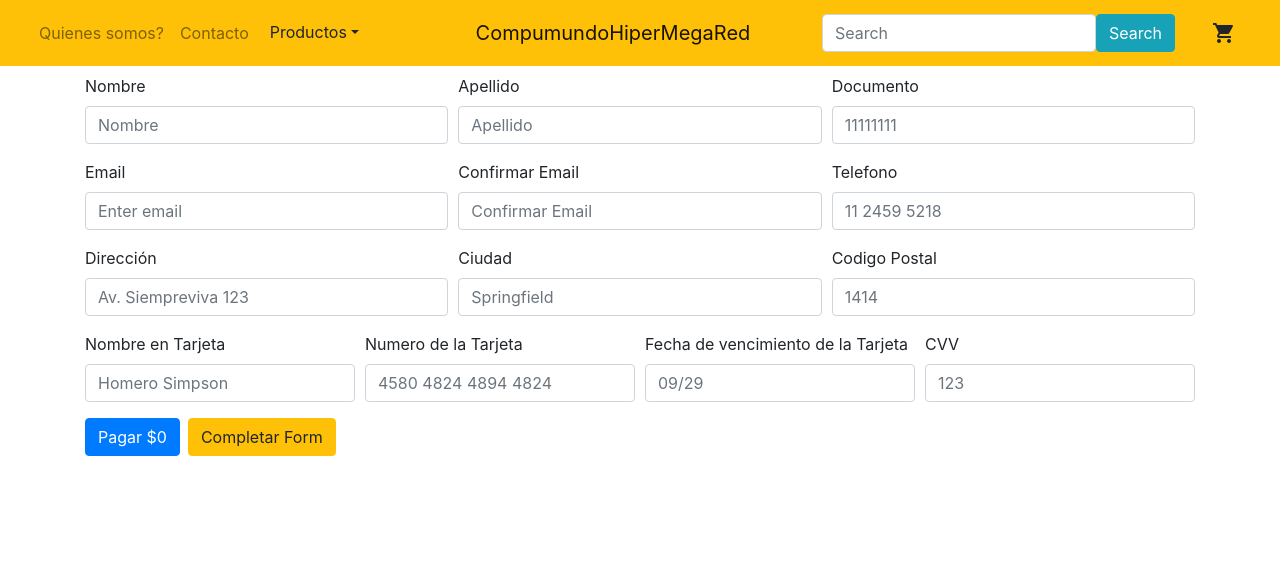
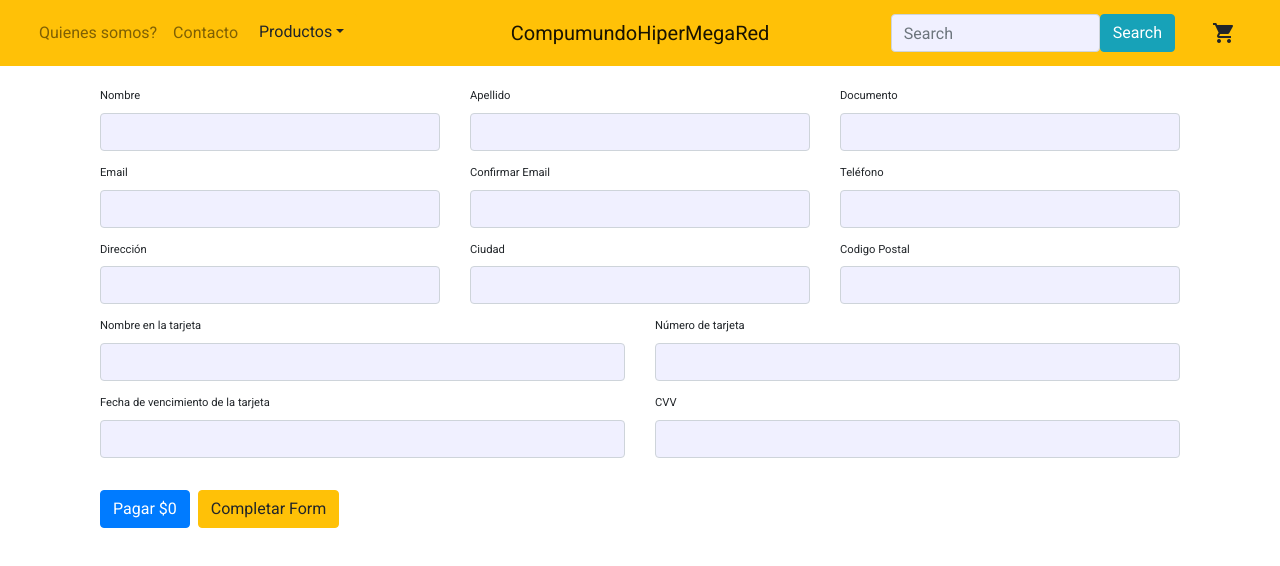
Before and after one commit to GermanDenaro/CompumundoHiperMegaRed-Denaro, a React (Create React App) app: page /checkout in a window 1280 px wide. Shown: the top 566 px of the page. Built offline with nearby package versions, Linux system fonts and the light colour scheme.

Commit message:
Checkout finalizado

```diff
--- a/package.json
+++ b/package.json
@@ -8,6 +8,7 @@
     "@testing-library/jest-dom": "^5.11.4",
     "@testing-library/react": "^11.1.0",
     "@testing-library/user-event": "^12.1.10",
+    "animate.css": "^4.1.1",
     "bootstrap": "^4.6.0",
     "firebase": "^8.6.1",
     "formik": "^2.2.8",
--- a/public/index.html
+++ b/public/index.html
@@ -27,6 +27,7 @@
     <link rel="stylesheet" href="https://cdn.jsdelivr.net/npm/bootstrap@4.6.0/dist/css/bootstrap.min.css" integrity="sha384-B0vP5xmATw1+K9KRQjQERJvTumQW0nPEzvF6L/Z6nronJ3oUOFUFpCjEUQouq2+l" crossorigin="anonymous">
     <link rel="stylesheet" href="https://cdnjs.cloudflare.com/ajax/libs/material-design-icons/3.0.2/iconfont/material-icons.min.css" integrity="sha512-y9glprRcVESvYY3suAqBUYXx0ySbQNvbzzgvLy9F2o38Y7XCNeq/No2gnHjV3+Rjyq5ijoPZRMXotpdw6jcG4g==" crossorigin="anonymous" />
     <link rel="stylesheet" href="https://fonts.googleapis.com/css?family=Roboto:300,400,500,700&display=swap" />
+    <link rel="stylesheet" href="https://cdnjs.cloudflare.com/ajax/libs/animate.css/4.1.1/animate.min.css"/>
     <title>React App</title>
   </head>
   <body>
--- a/src/App.css
+++ b/src/App.css
@@ -0,0 +1,18 @@
+body {
+  font-family: 'Roboto', sans-serif;
+}
+
+.error {
+  position: absolute;
+  color: red;
+  font-size: 0.6rem;
+}
+
+input.form-control,
+input.form-control:focus {
+  background: #f0f0ff;
+}
+
+label {
+  font-size: 0.7rem;
+}
--- a/src/App.jsx
+++ b/src/App.jsx
@@ -1,6 +1,7 @@
 import 'bootstrap/dist/css/bootstrap.min.css';
 import RouterApp from './components/Routes/RouterApp.jsx';
 import { CartProvider } from './context/CartContext'
+import './App.css'
 
 function App() {
 
--- a/src/components/Checkout/Checkout.jsx
+++ b/src/components/Checkout/Checkout.jsx
@@ -3,13 +3,58 @@ import { getFirestore } from '../../firebase';
 import 'firebase/firestore';
 import firebase from 'firebase/app'
 import { Link } from 'react-router-dom';
-import { Form, Col, Button } from 'react-bootstrap';
+import { Button } from 'react-bootstrap';
 import { CartContext } from '../../context/CartContext';
 import Modal from 'react-bootstrap/Modal'
+import { Formik, Form } from 'formik'
+import  TextField  from './TextField'
+import * as Yup from 'yup'
 
 
 
 export default function Checkout() {
+
+  const validate = Yup.object({
+    firstName: Yup.string()
+      .max(15, 'Debe contener 15 carácteres o menos')
+      .required('El nombre es requerido'),
+    lastName: Yup.string()
+      .max(20, 'Debe contener 20 carácteres o menos')
+      .required('El apellido es requerido'),
+    id: Yup.string()
+      .max(15, 'Debe contener 15 carácteres o menos')
+      .required('El documento es requerido'),
+    email: Yup.string()
+      .email('Email inválido')
+      .required('El email es Requerido'),
+    emailConf: Yup.string()
+      .oneOf([Yup.ref('email'), null], 'El email debe coincidir')
+      .required('El email es Requerido'),
+    phone: Yup.string()
+      .max(15, 'Debe contener 15 carácteres o menos')
+      .required('Requerido'),
+    address: Yup.string()
+      .max(15, 'Debe contener 15 carácteres o menos')
+      .required('Requerido'),
+    city: Yup.string()
+      .max(15, 'Debe contener 15 carácteres o menos')
+      .required('Requerido'),
+    zip: Yup.string()
+      .max(15, 'Debe contener 15 carácteres o menos')
+      .required('Requerido'),
+    cardName: Yup.string()
+      .max(15, 'Debe contener 15 carácteres o menos')
+      .required('Requerido'),
+    cardNumber: Yup.string()
+      .max(15, 'Debe contener 15 carácteres o menos')
+      .required('Requerido'),
+    cardExpiration: Yup.string()
+      .max(15, 'Debe contener 15 carácteres o menos')
+      .required('Requerido'),
+    cardCvv: Yup.string()
+      .max(15, 'Debe contener 15 carácteres o menos')
+      .required('Requerido'),
+  })
 
   const [orderId, setorderId] = useState('');
   const [modalShow, setModalShow] = useState(false);
@@ -23,55 +68,168 @@ export default function Checkout() {
 
   function generarOrden(e) {
     console.log('Generando Orden');
-    e.preventDefault();
     const form = document.getElementById('form');
     const newOrder = {
       buyer: {
-        phone: form.formPhone.value,
-        name: form.formName.value,
-        surName: form.formSurname.value,
-        email: form.formEmail.value,
-        id: form.formDni.value
+        firstName: e.firstName,
+        lastName: e.lastName,
+        id: e.id,
+        email: e.email,
+        phone: e.phone
       },
       shipping: {
-        address: form.formAddress.value,
-        city: form.formCity.value,
-        zip: form.formZip.value,
+        address: e.address,
+        city: e.city,
+        zip: e.zip,
       },
        items: context.cart,
         date: firebase.firestore.Timestamp.fromDate(new Date()),
         total: context.cartTotal
     }
     const orders = db.collection('orders');
-    orders.add(newOrder).then((resp) => {
-      console.log(resp.id);
-      setorderId(resp.id);
-      context.clearCart();
-      handleShow();
-  });
+     orders.add(newOrder).then((resp) => {
+       setorderId(resp.id);
+       context.clearCart();
+       handleShow();
+   });
   }
 
   const completarForm = (e) => {
     e.preventDefault();
     const form = document.getElementById('form');
-    form.elements['formName'].value = 'Homero';
-    form.elements['formSurname'].value = 'Simpson';
-    form.elements['formDni'].value = '15274854';
-    form.elements['formEmail'].value = 'homero@prueba.com';
-    form.elements['formEmailConf'].value = 'homero@prueba.com';
-    form.elements['formPhone'].value = '1124569800';
-    form.elements['formAddress'].value = 'Av. Siempreviva 123';
-    form.elements['formCity'].value = 'Springfield';
-    form.elements['formZip'].value = '1234';
-    form.elements['formCardName'].value = 'Homero J Simpson';
-    form.elements['formCardNumber'].value = '1111222233334444';
-    form.elements['formCardExpiration'].value = '0929';
-    form.elements['formCardCvv'].value = '456';
+    form.elements['firstName'].value = 'Homero';
+    form.elements['lastName'].value = 'Simpson';
+    form.elements['id'].value = '15274854';
+    form.elements['email'].value = 'homero@prueba.com';
+    form.elements['emailConf'].value = 'homero@prueba.com';
+    form.elements['phone'].value = '1124569800';
+    form.elements['address'].value = 'Av. Siempreviva 123';
+    form.elements['city'].value = 'Springfield';
+    form.elements['zip'].value = '1234';
+    form.elements['cardName'].value = 'Homero J Simpson';
+    form.elements['cardNumber'].value = '1111222233334444';
+    form.elements['cardExpiration'].value = '09/29';
+    form.elements['cardCvv'].value = '456';
   }
 
   return (
-    <div>
-      <Form className='container mt-2' id='form' onSubmit={generarOrden}>
+    <div className='container mt-3'>
+      <Formik
+        initialValues={{
+          firstName: '',
+          lastName: '',
+          id: '',
+          email: '',
+          emailConf: '',
+          phone: '',
+          address: '',
+          city: '',
+          zip: '',
+          cardName: '',
+          cardNumber: '',
+          cardExpiration: '',
+          cardCvv: ''
+        }}
+        validationSchema={validate}
+        onSubmit={generarOrden}
+
+      >
+        {formik => (
+          <div className='container'>
+            <Form id='form'>
+
+              <div className="row">
+                <div className="col-4">
+                  <TextField label='Nombre' name='firstName' type='text' />
+                </div>
+                <div className="col-4">
+                  <TextField label='Apellido' name='lastName' type='text' />
+                </div>
+                <div className="col-4">
+                  <TextField label='Documento' name='id' type='number' />
+                </div>
+              </div>
+
+              <div className="row">
+                <div className="col-4">
+                  <TextField label='Email' name='email' type='email' />
+                </div>
+                <div className="col-4">
+                  <TextField label='Confirmar Email' name='emailConf' type='email' />
+                </div>
+                <div className="col-4">
+                  <TextField label='Teléfono' name='phone' type='number' />
+              </div>
+
+              </div>
+              <div className="row">
+                <div className="col-4">
+                  <TextField label='Dirección' name='address' type='text' />
+                </div>
+                <div className="col-4">
+                  <TextField label='Ciudad' name='city' type='text' />
+                </div>
+                <div className="col-4">
+                  <TextField label='Codigo Postal' name='zip' type='number' />
+                </div>
+              </div>
+
+              <div className="row">
+                <div className="col-6">
+                  <TextField label='Nombre en la tarjeta' name='cardName' type='text' />
+                </div>
+                <div className="col-6">
+                  <TextField label='Número de tarjeta' name='cardNumber' type='number' />
+                </div>
+              </div>
+
+              <div className="row">
+                <div className="col-6">
+                  <TextField label='Fecha de vencimiento de la tarjeta' name='cardExpiration' type='text' />
+                </div>
+                <div className="col-6">
+                  <TextField label='CVV' name='cardCvv' type='number' />
+                </div>
+              </div>
+
+              <Button
+                variant="primary"
+                type="submit"
+                className='mt-4'
+                >
+                Pagar ${context.cartTotal}
+              </Button>
+              <Button
+                variant="warning"
+                type="submit"
+                className='ml-2 mt-4'
+                onClick={completarForm}
+              >
+                Completar Form
+              </Button>
+            </Form>
+          </div>
+        )}
+      </Formik>
+
+      <Modal
+        show={modalShow}
+        onHide={handleClose}
+        backdrop="static"
+        keyboard={false}
+        centered
+        // className="animate__animated animate__fadeIn"
+      >
+        <Modal.Body className="text-center">
+          <h1 className="h1-home mt-3">Purchase completed!</h1>
+            <p className="mb-3">A confirmation has been sent to your email</p>
+              <p className="mb-3">Your order ID is: {orderId}</p>
+                <Link to="/home">
+                  <button className="btn btn-success px-4 py-2 mb-3">Home</button>
+                </Link>
+        </Modal.Body>
+      </Modal>
+      {/* <Form className='container mt-2' id='form' onSubmit={generarOrden}>
         <Form.Row>
           <Form.Group as={Col} controlId="formName">
             <Form.Label>Nombre</Form.Label>
@@ -183,7 +341,7 @@ export default function Checkout() {
              </Link>
          </Modal.Body>
          </Modal>
-     </div>
+     </div> */}
 
     </div>
 
--- /dev/null
+++ b/src/components/Checkout/TextField.jsx
@@ -0,0 +1,20 @@
+import React from 'react'
+import { ErrorMessage, useField } from 'formik'
+
+
+const TextField = ({ label, ...props}) => {
+    const [field, meta] = useField(props);
+    return (
+        <div className='mb-2'>
+            <label htmlFor={field.name}>{label}</label>
+            <input
+                className={`form-control shadow-none ${meta.touched && meta.error && 'is-invalid'}`}
+                {...field}{...props}
+                autoComplete='off'
+            />
+            <ErrorMessage component='div' name={field.name} className='error'/>
+        </div>
+    )
+}
+
+export default TextField
--- a/src/components/Item.jsx
+++ b/src/components/Item.jsx
@@ -7,7 +7,7 @@ const Item = ({item}) => {
 
     return (
 
-        <div className='col-3 mb-3 d-flex' key={item.id}>
+        <div className='col-3 mb-3 d-flex animate__animated animate__fadeIn' key={item.id}>
             <Card>
                 <Link to={`/item/${item.id}`}>
                     <Card.Img style={{height: 180}} className='img-card' variant="top" src={item.pictureUrl} />
```
Also changed, not shown: src/components/ItemDetail.jsx (+4 -4 lines), 2 other files (tests, documents, lock files or other folders).
